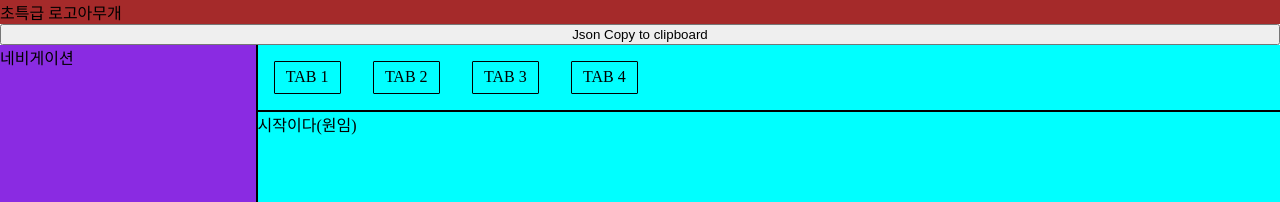
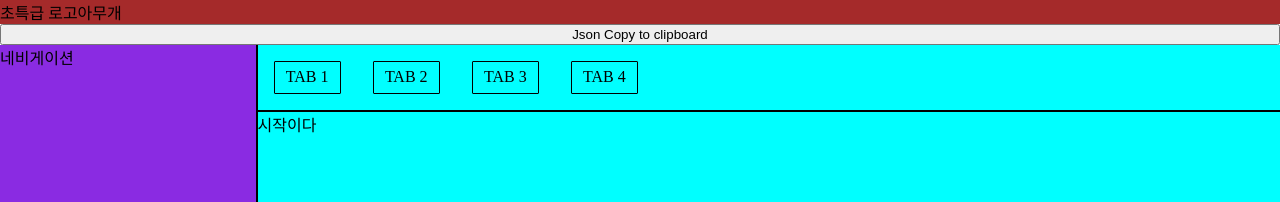
Before and after one commit to jiwan0123/WWF, a React (Create React App) app: page / in a window 1280 px wide. Shown: the top 202 px of the page. Built offline with nearby package versions, Linux system fonts and the light colour scheme.

Commit message:
커밋테스트

```diff
--- a/src/components/Block.js
+++ b/src/components/Block.js
@@ -3,7 +3,7 @@ export default {
     return <div>네모이다</div>
   },
   Start: function () {
-    return <div>시작이다(원임)</div>
+    return <div>시작이다</div>
   },
   End: function () {
     return <div>끝이다</div>
```
